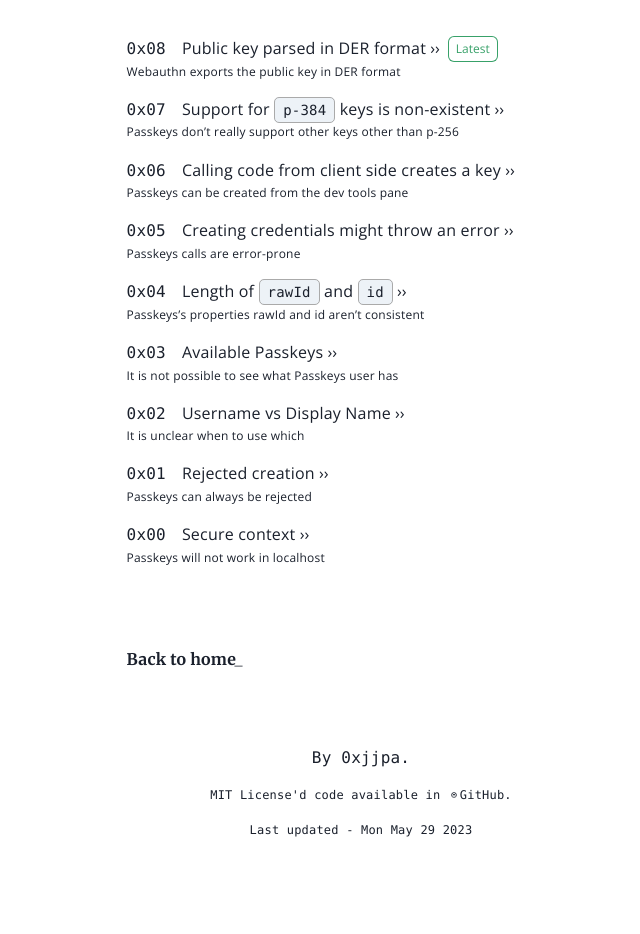
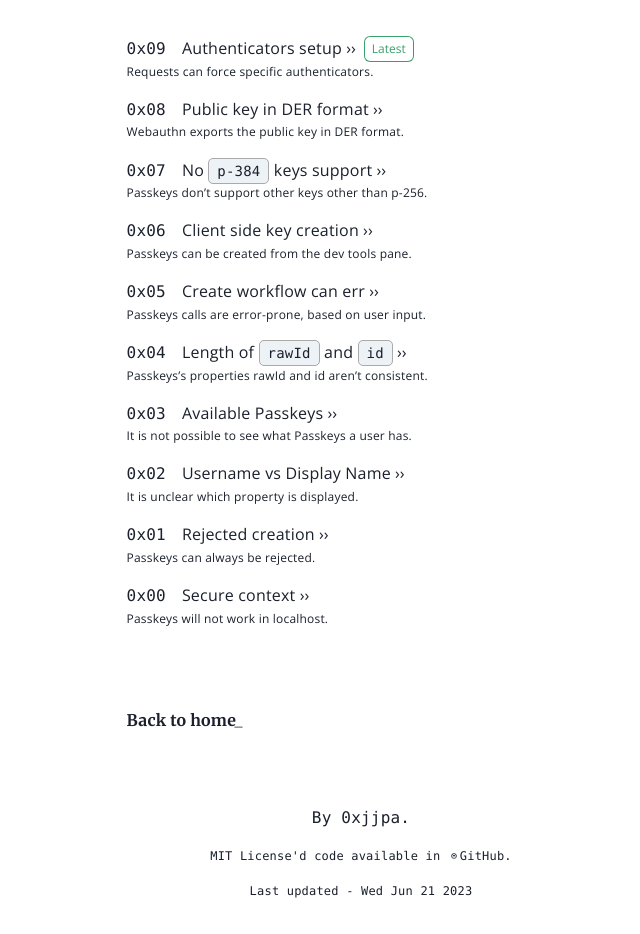
Before and after one commit to 0xjjpa/passkeys-is, a Next.js app: page /caveats in a window 1280 px wide. Shown: the part 700-1634 px from the top of the page, without its empty margins (279-919 px from the left). Before the commit the page ends 1605 px from the top, so only its background shows below. Built offline with nearby package versions, Linux system fonts and the light colour scheme.

Commit message:
feature: New caveat, authenticators preferrence documented

```diff
--- a/src/components/PasskeyManager.tsx
+++ b/src/components/PasskeyManager.tsx
@@ -1,4 +1,4 @@
-import { AddIcon, HamburgerIcon, ViewIcon } from "@chakra-ui/icons";
+import { HamburgerIcon, SmallAddIcon, ViewIcon } from "@chakra-ui/icons";
 import { Text, Box, IconButton, Menu, MenuButton, MenuItem, MenuList, useToast, MenuGroup, Tag, Icon, Flex, SimpleGrid } from "@chakra-ui/react";
 import { useLocalStorage } from 'usehooks-ts'
 
@@ -14,11 +14,12 @@
   const [credentialId, setCredentialId] = useLocalStorage('credentialId', null)
   const [walletAddress, setWalletAddress] = useLocalStorage('walletAddress', null)
 
-  const createCredentialHandler = async () => {
+  const createCredentialHandler = async ({ yubikeyOnly }: { yubikeyOnly?: boolean }) => {
     const { data: credential, response, error } = await Passkey.create({
       appName: 'Passkey',
       username: 'Demo Username',
-      email: 'test@demo.com'
+      email: 'test@demo.com',
+      yubikeyOnly
     });
     if (error) {
       logger.error('(🪪,❌) Error', error)
@@ -46,6 +47,8 @@
     if (response) {
       const { data: publicKey } = Passkey.getPublicKeyFromAttestationResponse({ response } as { response: AuthenticatorAttestationResponse });
       const publicKeyAsCryptoKey = await Passkey.importPublicKeyAsCryptoKey(publicKey);
+      const exported = await window.crypto.subtle.exportKey("jwk", publicKeyAsCryptoKey);
+      logger.info('Public Key as Crypto Key and JWT', publicKeyAsCryptoKey, exported)
       const wallet = new Wallet(publicKeyAsCryptoKey)
       setWalletAddress(await wallet.getAddress());
       setPublicKeyAsHexstring(publicKeyAsHexString)
@@ -53,7 +56,7 @@
   }
 
   const getAssertionHandler = async () => {
-    const { data: assertion, error } = await Passkey.get({});
+    const { data: assertion, response, error } = await Passkey.get({});
     if (error) {
       logger.error('(🪪,❌) Error', error)
       toast({
@@ -73,6 +76,7 @@
         duration: 9000,
         isClosable: true,
       })
+      const signature = (response as AuthenticatorAssertionResponse).signature;
     }
   }
 
@@ -92,9 +96,15 @@
           <MenuGroup title='Operations'>
             <MenuItem
               aria-label="Create Passkey"
-              onClick={createCredentialHandler}
-              icon={<AddIcon />} command="test@demo.com">
-              <Text>Create Passkey</Text>
+              onClick={() => createCredentialHandler({})}
+              icon={<SmallAddIcon />} command="test@demo.com">
+              <Text>New Passkey</Text>
+            </MenuItem>
+            <MenuItem
+              aria-label="Create Passkey"
+              onClick={() => createCredentialHandler({ yubikeyOnly: true })}
+              icon={<SmallAddIcon />} command="roaming@demo.com">
+              <Text>New (Roaming) Passkey</Text>
             </MenuItem>
           </MenuGroup>
           <MenuItem
--- a/src/constants/lastUpdated.ts
+++ b/src/constants/lastUpdated.ts
@@ -1 +1 @@
-export const LAST_UPDATED = 1685365541536
+export const LAST_UPDATED = 1687331025809
--- a/src/constants/passkeysCaveats.tsx
+++ b/src/constants/passkeysCaveats.tsx
@@ -2,58 +2,65 @@
   {
     id: 'available-outside-secure-context',
     heading: 'Secure context',
-    description: 'Passkeys will not work in localhost',
+    description: 'Passkeys will not work in localhost.',
     content: `As with many cryptographic related applications, Passkeys will not be available in insecure contexts. This means that Passkeys will not be available in <code>HTTP</code> contexts, but will be available in <code>HTTPS</code> contexts. This includes <code>localhost</code>, which is not considered a secure context.`
   },
   {
     id: 'automatic-and-can-be-rejected',
     heading: 'Rejected creation',
-    description: 'Passkeys can always be rejected',
+    description: 'Passkeys can always be rejected.',
     content: `Although an application can prompt the creation of a Passkey, it's ultimately up to the user to accept its creation. A rejection to do so will throw an 'NotAllowedError' Error, which needs to be escaped to avoid bubbling up the exception.`
   },
   {
     id: 'clear-when-needs-username-and-when-display-name',
     heading: 'Username vs Display Name',
-    description: 'It is unclear when to use which',
+    description: 'It is unclear which property is displayed.',
     content: `Most authenticators will use the <code>name</code> property when prompting interacting with the <code>navigator.credentials</code> interface. However, <code>navigator.credentials.create</code> takes both <code>name</code> (usually an <code>email</code> or <code>username</code>) and <code>displayName</code> as variables. It is not very evident what are the differences between both and (or when, actually) to use or change which one.`
   },
   {
     id: 'able-to-show-available-passkeys',
     heading: 'Available Passkeys',
-    description: 'It is not possible to see what Passkeys user has',
+    description: 'It is not possible to see what Passkeys a user has.',
     content: `Passkeys relies on <code>navigator.credentials.get</code> to obtain a specific Passkey to load in the application. However, there’s no way for the website trying to authenticate your Passkey to access the ones you currently have available.`
   },
   {
     id: 'consistent-with-rawId-vs-id',
     title: 'Length of rawId and id',
     heading: `Length of <code>rawId</code> and <code>id</code>`,
-    description: 'Passkeys’s properties rawId and id aren’t consistent',
+    description: 'Passkeys’s properties rawId and id aren’t consistent.',
     content: `Passkeys have a <code>id</code> property equal to their <code>rawId</code> value (an <code>ArrayBuffer</code>) encoded in <code>base64</code>. However, the <code>id</code> property will remove the padding of the value (i.e. the <code>=</code> character), making it <i>sometimes</i> a different length than if you were to encode the <code>rawId</code> in <code>bas64</code> yourself. Both values are valid <code>base64</code> encoded strings (i.e., decoders will understand them) but ideally default to using <code>id</code> to avoid these length discrepancies.`
   },
   {
     id: 'clear-when-throwing-errors',
-    heading: 'Creating credentials might throw an error',
-    description: 'Passkeys calls are error-prone',
+    heading: 'Create workflow can err',
+    description: 'Passkeys calls are error-prone, based on user input.',
     content: `Despite what would be correct code, the <code>navigator.credentials.create</code> code might throw an error with a <code>Request cancelled by user</code> independently on whether the user accepted or rejected the request.`
   },
   {
     id: 'context-aware-when-called',
-    heading: 'Calling code from client side creates a key',
-    description: 'Passkeys can be created from the dev tools pane',
+    heading: 'Client side key creation',
+    description: 'Passkeys can be created from the dev tools pane.',
     content: `If you provide a correct <code>navigator.credentials.create</code> code via the Developers Toolbar, you can trigger the <code>webauthn</code> workflow. The key will be then created in the client's Passkey storage. If this action was executed in <code>localhost</code> and there was a key already in that domain, it will be replaced. However, in any other domain, even if the <code>rp</code> property matches, it will not overwrite the existing one but create a new one instead.`
   },
   {
     id: 'really-supporting-p-384',
     title: 'Support for p-384 keys is non-existent',
-    heading: 'Support for <code>p-384</code> keys is non-existent',
-    description: 'Passkeys don’t really support other keys other than p-256',
+    heading: 'No <code>p-384</code> keys support',
+    description: 'Passkeys don’t support other keys other than p-256.',
     content: `Despite documentation describing support for <code>p-384</code> curves by using <code>-35</code> as a <code>pubKeyCredParams</code> instead of the standard <code>-7</code> as part of the <code>PublicKeyCredentialCreationOptions</code> object, no platform ID seems to be fully supporting this curve.`
   },
   {
     id: 'exposing-passkeys-public-keys-in-CBOR-format',
-    heading: 'Public key parsed in DER format',
+    heading: 'Public key in DER format',
     time: 1685365541536,
-    description: 'Webauthn exports the public key in DER format',
+    description: 'Webauthn exports the public key in DER format.',
     content: `The easiest way to retrieve the public key of a user during the webauthn workflow is by calling <code>getPublicKey()</code> of the <code>response</code> object returned during the credential creation process. To ensure you have access to this object, cast the response with the type <code>AuthenticatorAttestationResponse</code>, otherwise the method won’t be available. Bear in mind this interface is only available during creation of the Passkey and not during retrieval (e.g. <code>get</code> call) of the credential, where an assertation against the server data is being created.<br/><br/>Finally, bear in mind that when using this method, the public key is returned in <b>DER</b> format, and not in <b>CBOR</b> format as it’s being retrieved from the <code>authenticatorData</code> payload. You can import and manipulate this key (originally an <code>ArrayBuffer</code>) as a <code>CryptoKey</code> using the Web Cryptographi API <code>crypto.subtle.importKey</code> method passing the <code>spki</code> format as parameter.`
+  },
+  {
+    id: 'always-consistent-when-specifying-authenticators',
+    heading: 'Authenticators setup',
+    time: 1687331025809,
+    description: 'Requests can force specific authenticators.',
+    content: 'The property <code>authenticatorSelection</code> and its children <code>authenticatorAttachment</code> can determine a preference for a particular authenticator. If selected <code>cross-platform</code>, then the webauthn authentication catalog will only show support for roaming authenticators (e.g., <code>Yubikey</code>). At the same time, if selected <code>platform</code>, it will request only biometrics-supported authentication. By default (i.e., if the property is missing), no preference is given and thus, both options can be selected.<br/><br/>There are a couple of edge-cases where a platform authenticator can be toggled on and off (e.g., a keyboard with a fingerprint reader with FIDO2 support) and <code>platform</code> is preferred. If the only authenticator is this device, then the workflow will continue w/o even prompting signature using the previously loaded key before the authenticator was disconnected.'
   }
 ]
--- a/src/lib/passkey.ts
+++ b/src/lib/passkey.ts
@@ -36,7 +36,7 @@
     }
   }
 
-  static async create({ appName, username, email }: { appName: string, username: string, email?: string }): Promise<PasskeyCredentialResponse> {
+  static async create({ appName, username, email, yubikeyOnly }: { appName: string, username: string, email?: string, yubikeyOnly?: boolean }): Promise<PasskeyCredentialResponse> {
     logger.debug('(🪪,ℹ️) Creating credential');
     try {
       if (!navigator.credentials) {
@@ -44,7 +44,7 @@
       }
 
       const credential = (await navigator.credentials.create({
-        publicKey: Passkey.publicKeyCredentialCreationOptions(appName, username, email),
+        publicKey: Passkey.publicKeyCredentialCreationOptions(appName, username, email, yubikeyOnly),
       })) as PublicKeyCredential;
 
       this._createdCredential = credential;
@@ -55,7 +55,7 @@
     }
   }
 
-  static async get({ allowCredentials = [] }: { allowCredentials?: PublicKeyCredentialDescriptor[]}): Promise<PasskeyCredentialResponse> {
+  static async get({ allowCredentials = [] }: { allowCredentials?: PublicKeyCredentialDescriptor[] }): Promise<PasskeyCredentialResponse> {
     logger.debug('(🪪,ℹ️) Obtaining credentials');
     try {
       const publicKeyCredentialRequestOptions: PublicKeyCredentialRequestOptions = {
@@ -77,7 +77,7 @@
   }
 
   // @TODO: Replace static calls for outside of class utilities
-  static credentialRawIdAsBase64({ credential }: { credential: PublicKeyCredential}): PasskeyRawIdResponse {
+  static credentialRawIdAsBase64({ credential }: { credential: PublicKeyCredential }): PasskeyRawIdResponse {
     if (!credential) {
       return { data: null, error: PASSKEY_ERRORS.CREDENTIAL_NOT_CREATED };
     }
@@ -124,7 +124,7 @@
     }
   }
 
-  static publicKeyCredentialCreationOptions(appName: string, username: string, email?: string): PublicKeyCredentialCreationOptions {
+  static publicKeyCredentialCreationOptions(appName: string, username: string, email?: string, yubikeyOnly?: boolean): PublicKeyCredentialCreationOptions {
     return {
       challenge: new Uint8Array(16),
       rp: {
@@ -143,6 +143,11 @@
       ],
       timeout: 60000,
       attestation: "direct",
+      ...(yubikeyOnly && {
+        authenticatorSelection: {
+          authenticatorAttachment: 'cross-platform',
+        }
+      })
     }
   };
 
```
